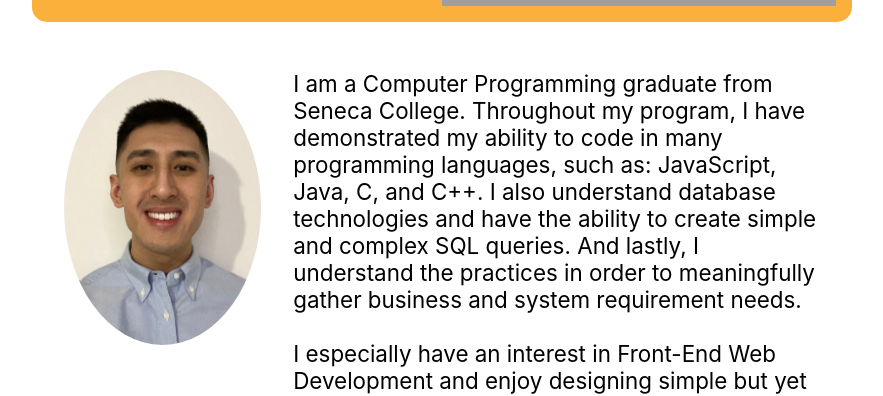
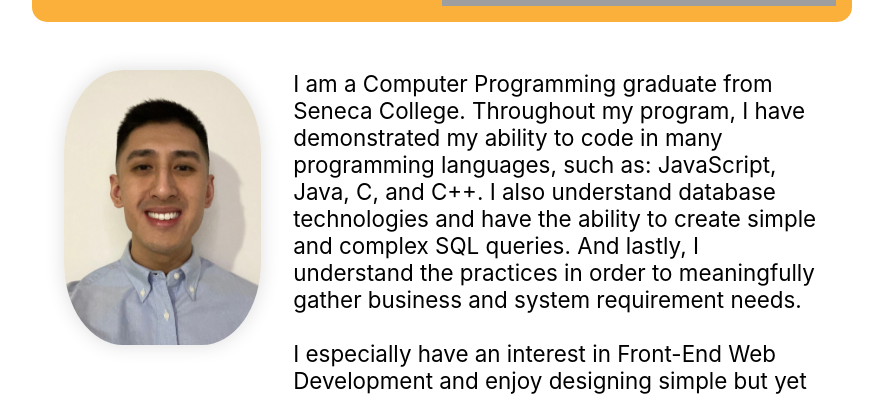
Before and after one commit to willvuong/react-portfolio-app, a React (Create React App) app: page / in a window 1280 px wide. Shown: the part 653-1049 px from the top of the page, without its empty margins (198-1081 px from the left). Built offline with nearby package versions, Linux system fonts and the light colour scheme; grey boxes are pictures that could not be loaded.

Commit message:
img edit

```diff
--- a/src/index.css
+++ b/src/index.css
@@ -207,8 +207,9 @@ body {
 #portfolioImg {
   height: 275px;
   width: 25%;
-  border-radius: 50%;
+  border-radius: 30%;
   margin: 1rem;
+  box-shadow: 0 0 20px #ddd;
 }
 
 @media only screen and (max-width:1200px) {
```
